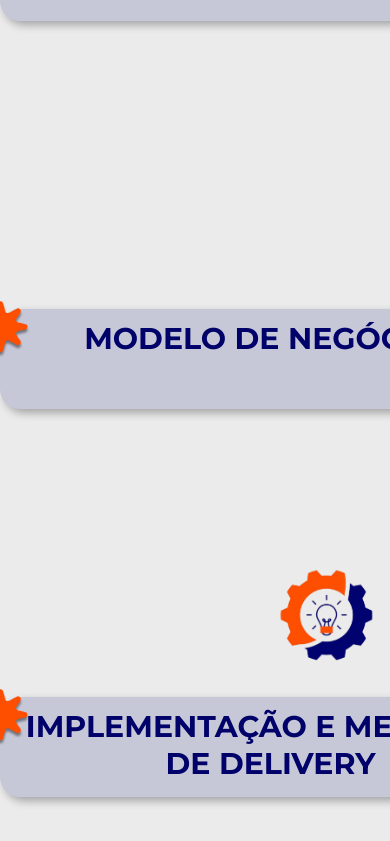
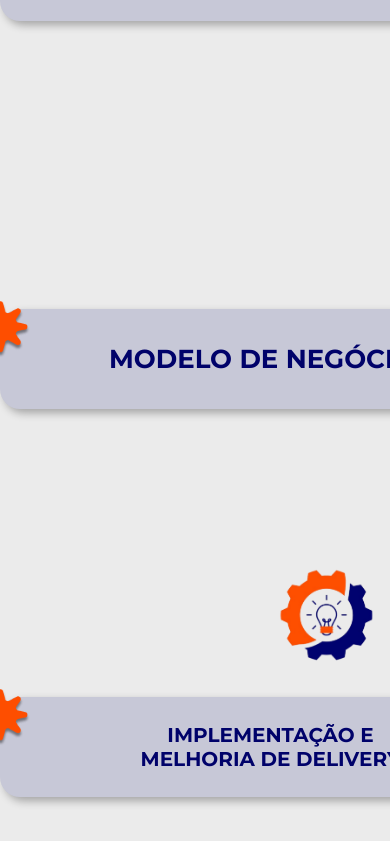
Before and after one commit to Turing-Tecnologia/PROJR, a React (Vite) app in the folder pro-jr/: page / in a window 390 px wide. Shown: the part 2748-3589 px from the top of the page. Built offline with nearby package versions, Linux system fonts and the light colour scheme.

Commit message:
responsividade dos parágrafos

```diff
--- a/pro-jr/package.json
+++ b/pro-jr/package.json
@@ -10,6 +10,7 @@
     "preview": "vite preview"
   },
   "dependencies": {
+    "prop-types": "^15.8.1",
     "react": "^18.3.1",
     "react-dom": "^18.3.1",
     "react-router-dom": "^6.24.1",
--- a/pro-jr/src/components/ServicesIcon/ServicesIcon.jsx
+++ b/pro-jr/src/components/ServicesIcon/ServicesIcon.jsx
@@ -1,8 +1,20 @@
 import React from 'react';
+import PropTypes from 'prop-types';
 import styles from './ServicesIcon.module.css';
 import StarLogo from '../../assets/ProJr_ServicesStar.png';
 
 const ServicesIcon = ({ title, description }) => {
+  const isLargeTitle = title.length > 25;
+
+  let descriptionClass;
+  if (description.length < 100) {
+    descriptionClass = styles['short-description'];
+  } else if (description.length >= 100 && description.length <= 250) {
+    descriptionClass = styles['medium-description'];
+  } else {
+    descriptionClass = styles['long-description'];
+  }
+
   return (
     <div className={styles['icon-wrapper']}>
       <div className={styles.icon}>
@@ -12,12 +24,21 @@ const ServicesIcon = ({ title, description }) => {
           className={styles.star}
         />
         <div>
-          <h2>{title}</h2>
-          <p>{description}</p>
+          <h2 className={isLargeTitle ? styles['large-title'] : ''}>
+            {title}
+          </h2>
+          <p className={descriptionClass}>
+            {description}
+          </p>
         </div>
       </div>
     </div>
   );
 };
 
+ServicesIcon.propTypes = {
+  title: PropTypes.string.isRequired,
+  description: PropTypes.string.isRequired
+};
+
 export default ServicesIcon;
--- a/pro-jr/src/components/ServicesIcon/ServicesIcon.module.css
+++ b/pro-jr/src/components/ServicesIcon/ServicesIcon.module.css
@@ -7,15 +7,14 @@
 
   .icon {
     display: flex;
-    flex-direction: column;
-    justify-content: space-between;
+    align-items: center;
     width: 100%;
     height: 100%;
     box-sizing: border-box;
     padding: 16px;
     background-color: #C7C8D7;
     color: #00026A;
-    position: absolute;
+    position: relative;
     border-radius: 20px;
     box-shadow: 4px 4px 8px rgba(0, 0, 0, 0.3);
     transition: height 0.5s ease, transform 0.3s ease;
@@ -29,18 +28,40 @@
   }
 
   .icon h2 {
-    font-size: 30px;
+    font-size: 26px;
     text-align: center;
-    margin-top: -5px;
+    position: absolute;
+    top: 50%;
+    left: 50%;
+    transform: translate(-50%, -50%);
+    margin: 0;
+    white-space: nowrap;
+  }
+
+  .icon h2.large-title {
+    font-size: 20px;
+    white-space: normal;
   }
 
   .icon p {
     text-align: justify;
-    margin-top: -1%;
     margin-left: 7%;
     margin-right: 7%;
     opacity: 0;
     transition: opacity 0.1s ease;
+  }
+
+  .icon p.short-description {
+    margin-top: 23%;
+  }
+
+  .icon p.medium-description {
+    margin-top: 15.5%;
+  }
+
+  .icon p.long-description {
+    font-size: 15px;
+    margin-top: 11.5%;
   }
 
   .star {
```
Also changed, not shown: 1 other file (tests, documents, lock files or other folders).
